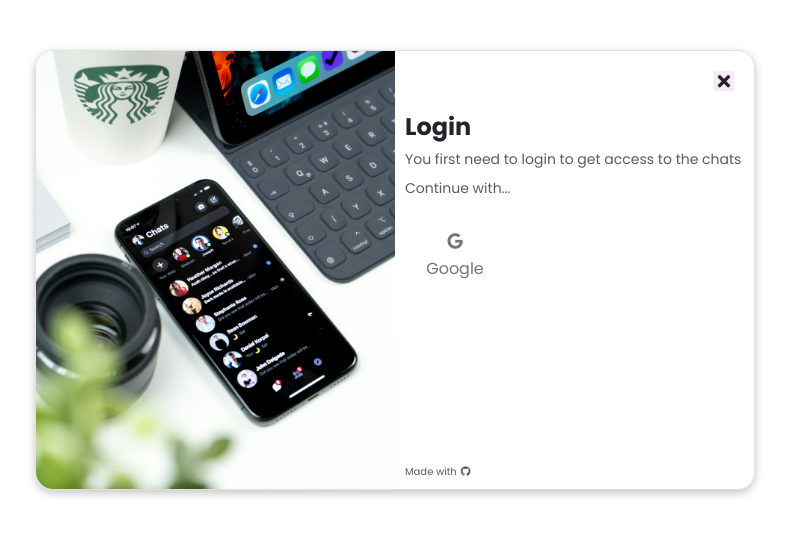
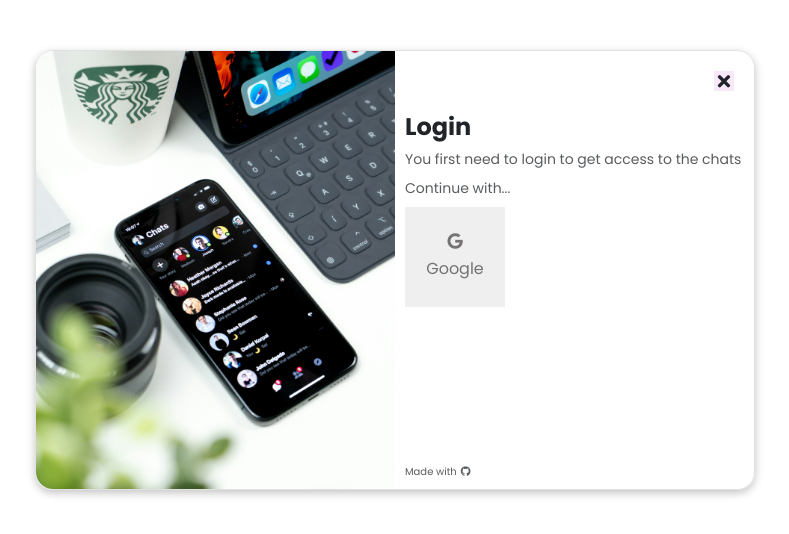
Before and after one commit to scamgi/insta-chat, a React (Create React App) app: page / in a window 1280 px wide. Shown: the top 534 px of the page, without its empty margins (245-1034 px from the left). Built offline with nearby package versions, Linux system fonts and the light colour scheme.

Commit message:
auth button onClick modified

```diff
--- a/src/components/Auth.js
+++ b/src/components/Auth.js
@@ -40,10 +40,10 @@ export const Auth = (props) => {
                         <div class="d-flex flex-column ">
                             <p class="text-muted mb-2">Continue with...</p>
                             <div class="d-flex align-items-center">
-                                <a href="#" class="box me-2">
+                                <button onClick={signInWithGoogle} class="box me-2">
                                     <span class="fab fa-google mb-2"></span>
                                     <p class="mb-0">Google</p>
-                                </a>
+                                </button>
                             </div>
                         </div>
                     </div>
```
